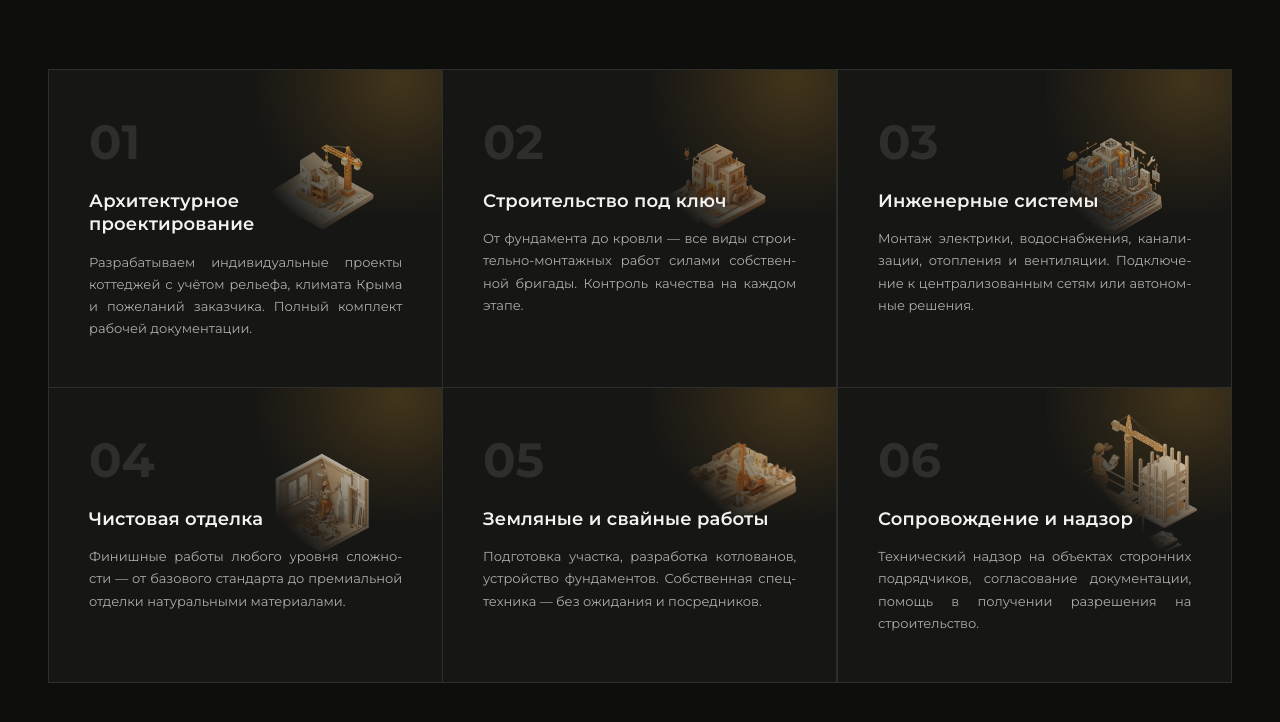
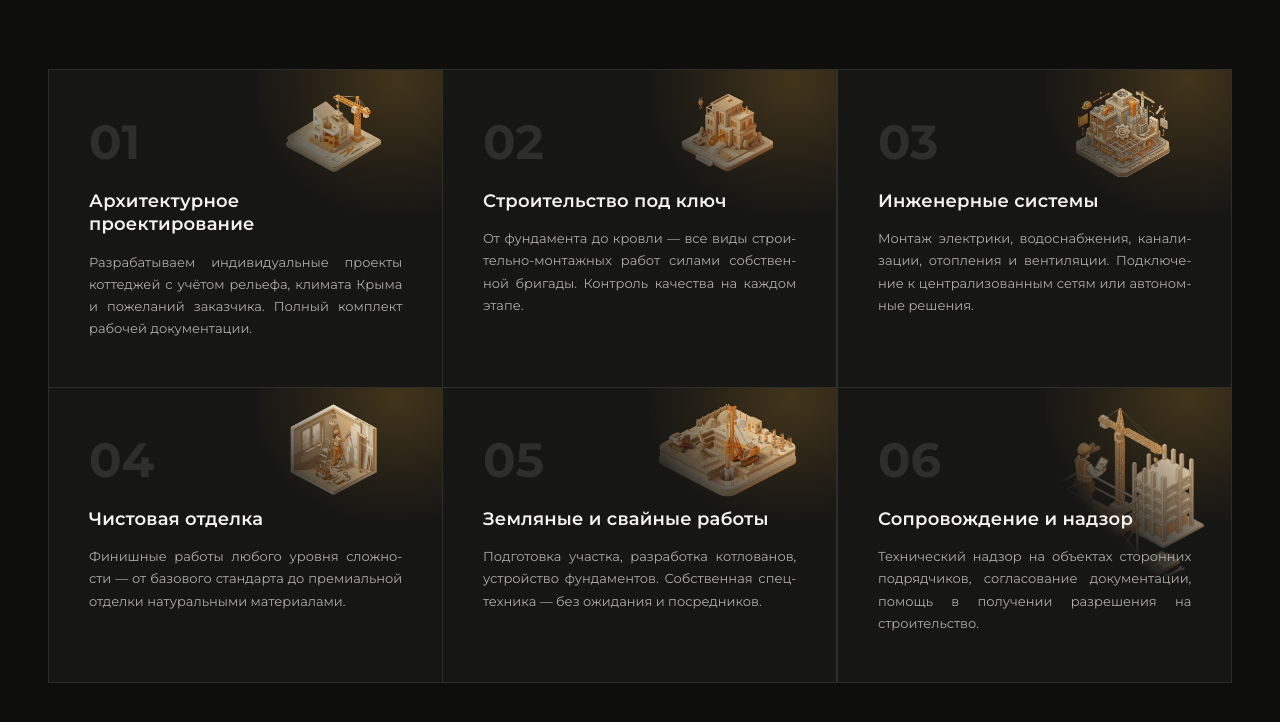
Before and after one commit to sajtoakoder-coder/stroytech-crimea, a website: page index.html in a window 1280 px wide. Shown: the part 1465-2187 px from the top of the page. Drawn offline with nearby package versions, Linux system fonts and the light colour scheme.

Commit message:
Update styles.css

```diff
--- a/assets/css/styles.css
+++ b/assets/css/styles.css
@@ -679,11 +679,12 @@
   /* 3D-иконки услуг — верхний правый угол, ровно по сетке, мягкий уход в фон, зум на ховере */
   .srv-icon {
     position: absolute;
-    top: 16px;
-    right: 20px;
-    width: 200px;
-    height: 200px;
+    top: 12px;
+    right: 16px;
+    width: 185px;
+    height: 185px;
     object-fit: contain;
+    object-position: top right;
     z-index: 0;
     opacity: .93;
     pointer-events: none;
@@ -691,9 +692,6 @@
             mask-image: linear-gradient(to bottom left, #000 25%, transparent 65%);
     transition: transform .45s ease, opacity .4s ease;
   }
-  /* свайные работы и надзор — плотная иллюстрация, уменьшаем */
-  .service-item:nth-child(5) .srv-icon { width: 155px; height: 155px; }
-  .service-item:nth-child(6) .srv-icon { width: 150px; height: 150px; top: 20px; }
   .service-item:hover .srv-icon { transform: scale(1.08); opacity: 1; }
   .service-item > .srv-num,
   .service-item > .srv-title,
```
